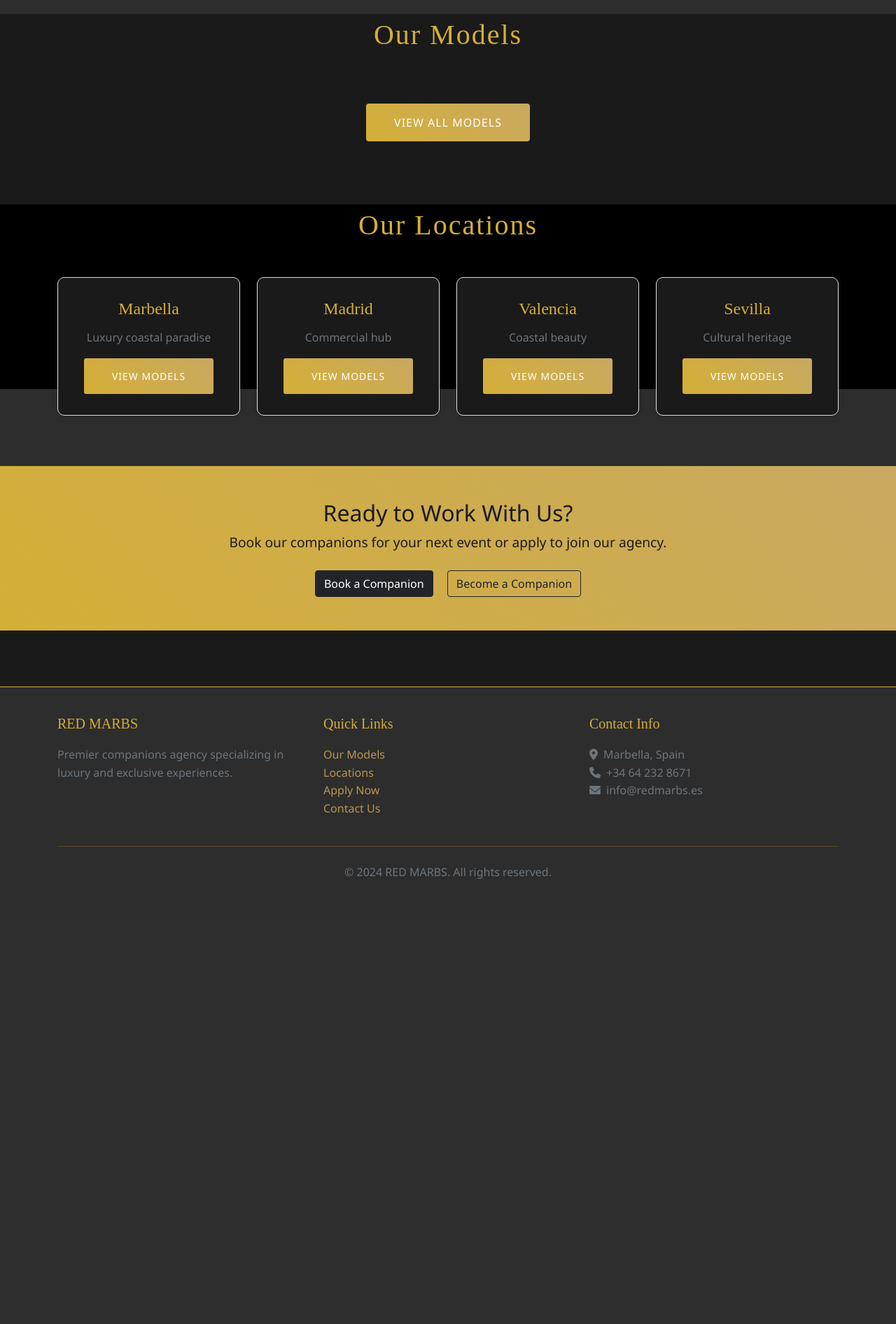
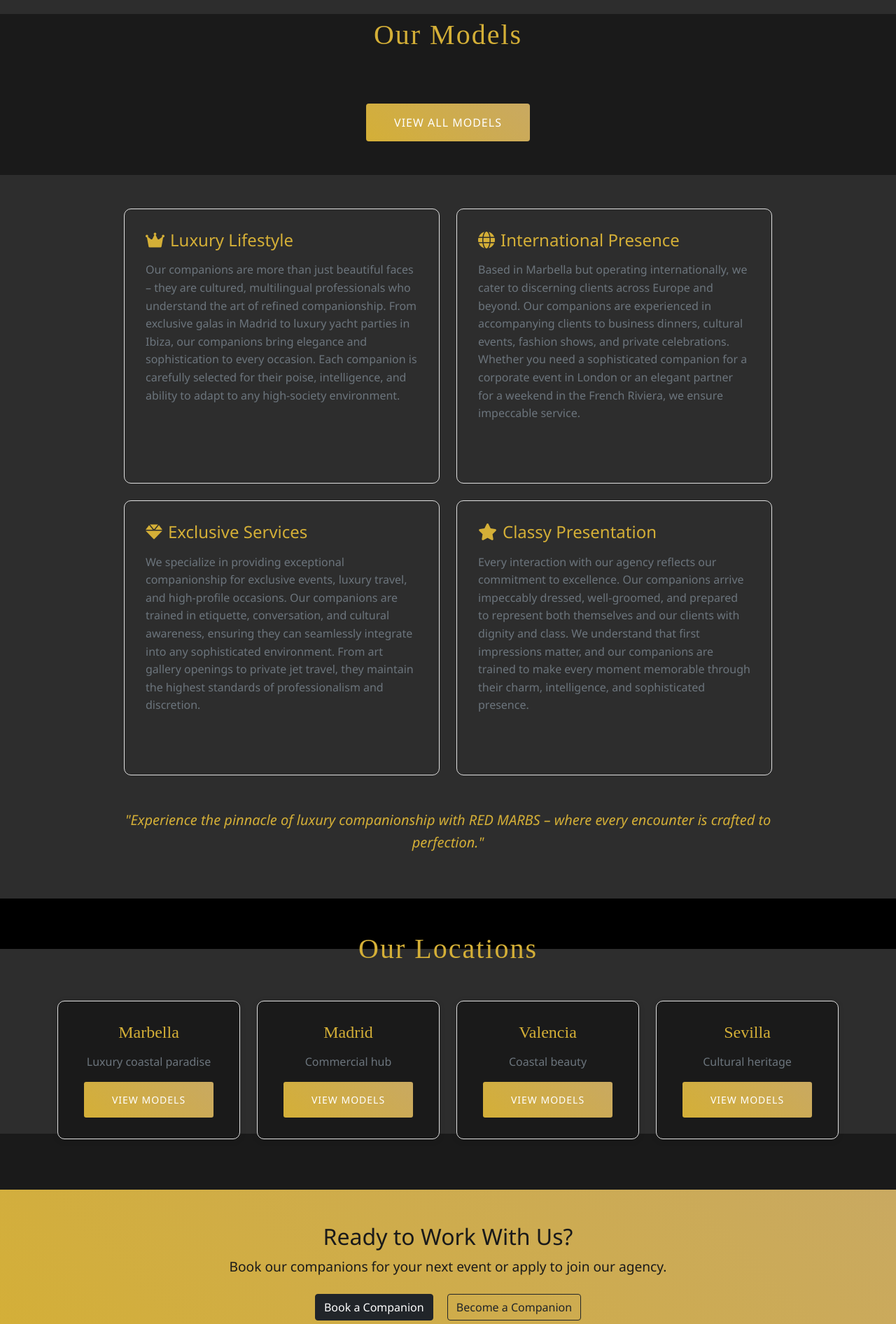
Before and after one commit to lensordr/modelagency, a FastAPI app: page / in a window 1280 px wide. Shown: the part 1308-3200 px from the top of the page at 70% size. Before the commit the page ends 2564 px from the top, so only its background shows below. Run offline with FastAPI, Linux system fonts and the light colour scheme.

Commit message:
Add detailed sections after Our Models section

```diff
--- a/Restaurant/templates/home.html
+++ b/Restaurant/templates/home.html
@@ -50,6 +50,72 @@
         </div>
         <div class="text-center mt-4">
             <a href="/models" class="btn btn-luxury">View All Models</a>
+        </div>
+    </div>
+</section>
+
+<!-- Detailed Services Section -->
+<section class="py-5" style="background-color: var(--secondary-light);">
+    <div class="container">
+        <div class="row justify-content-center">
+            <div class="col-lg-10">
+                <div class="row">
+                    <div class="col-md-6 mb-4">
+                        <div class="filter-section h-100">
+                            <h4 style="color: var(--text-dark);" class="mb-3"><i class="fas fa-crown me-2" style="color: var(--accent-pink);"></i>Luxury Lifestyle</h4>
+                            <p class="text-muted">
+                                Our companions are more than just beautiful faces – they are cultured, multilingual professionals who
+                                understand the art of refined companionship. From exclusive galas in Madrid to luxury yacht parties
+                                in Ibiza, our companions bring elegance and sophistication to every occasion. Each companion is carefully
+                                selected for their poise, intelligence, and ability to adapt to any high-society environment.
+                            </p>
+                        </div>
+                    </div>
+                    <div class="col-md-6 mb-4">
+                        <div class="filter-section h-100">
+                            <h4 style="color: var(--text-dark);" class="mb-3"><i class="fas fa-globe me-2" style="color: var(--accent-pink);"></i>International Presence</h4>
+                            <p class="text-muted">
+                                Based in Marbella but operating internationally, we cater to discerning clients across Europe and beyond.
+                                Our companions are experienced in accompanying clients to business dinners, cultural events, fashion shows,
+                                and private celebrations. Whether you need a sophisticated companion for a corporate event in London
+                                or an elegant partner for a weekend in the French Riviera, we ensure impeccable service.
+                            </p>
+                        </div>
+                    </div>
+                </div>
+
+                <div class="row">
+                    <div class="col-md-6 mb-4">
+                        <div class="filter-section h-100">
+                            <h4 style="color: var(--text-dark);" class="mb-3"><i class="fas fa-gem me-2" style="color: var(--accent-pink);"></i>Exclusive Services</h4>
+                            <p class="text-muted">
+                                We specialize in providing exceptional companionship for exclusive events, luxury travel, and high-profile
+                                occasions. Our companions are trained in etiquette, conversation, and cultural awareness, ensuring they can
+                                seamlessly integrate into any sophisticated environment. From art gallery openings to private jet travel,
+                                they maintain the highest standards of professionalism and discretion.
+                            </p>
+                        </div>
+                    </div>
+                    <div class="col-md-6 mb-4">
+                        <div class="filter-section h-100">
+                            <h4 style="color: var(--text-dark);" class="mb-3"><i class="fas fa-star me-2" style="color: var(--accent-pink);"></i>Classy Presentation</h4>
+                            <p class="text-muted">
+                                Every interaction with our agency reflects our commitment to excellence. Our companions arrive impeccably
+                                dressed, well-groomed, and prepared to represent both themselves and our clients with dignity and class.
+                                We understand that first impressions matter, and our companions are trained to make every moment
+                                memorable through their charm, intelligence, and sophisticated presence.
+                            </p>
+                        </div>
+                    </div>
+                </div>
+
+                <div class="text-center mt-4">
+                    <p class="lead" style="color: var(--text-dark); font-style: italic;">
+                        "Experience the pinnacle of luxury companionship with RED MARBS –
+                        where every encounter is crafted to perfection."
+                    </p>
+                </div>
+            </div>
         </div>
     </div>
 </section>
```
